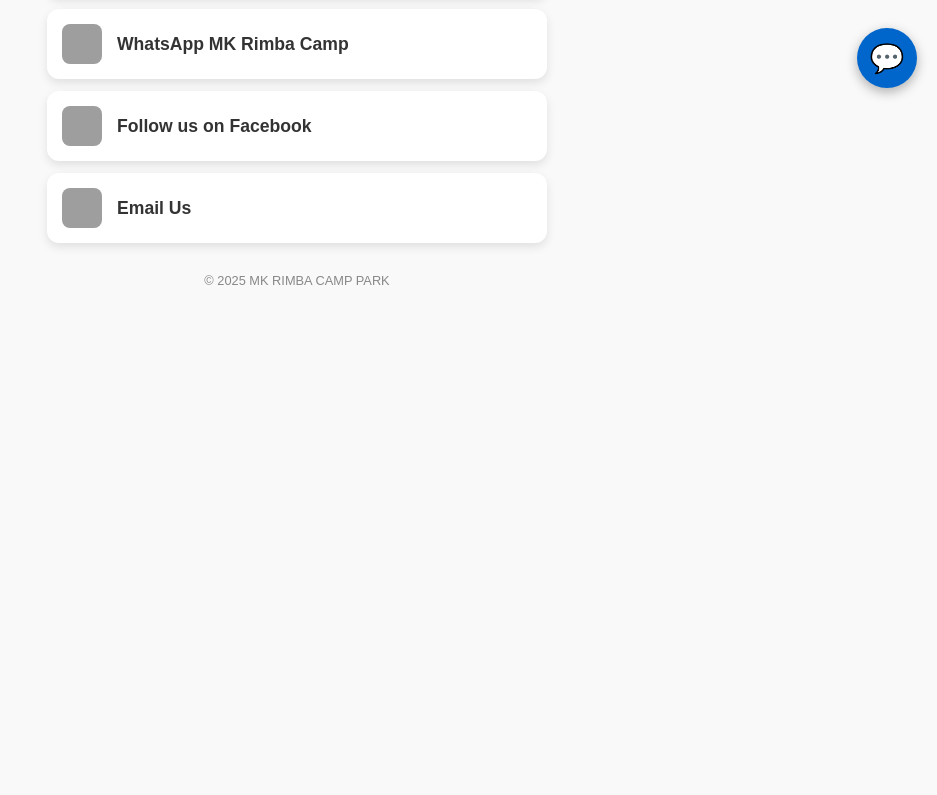
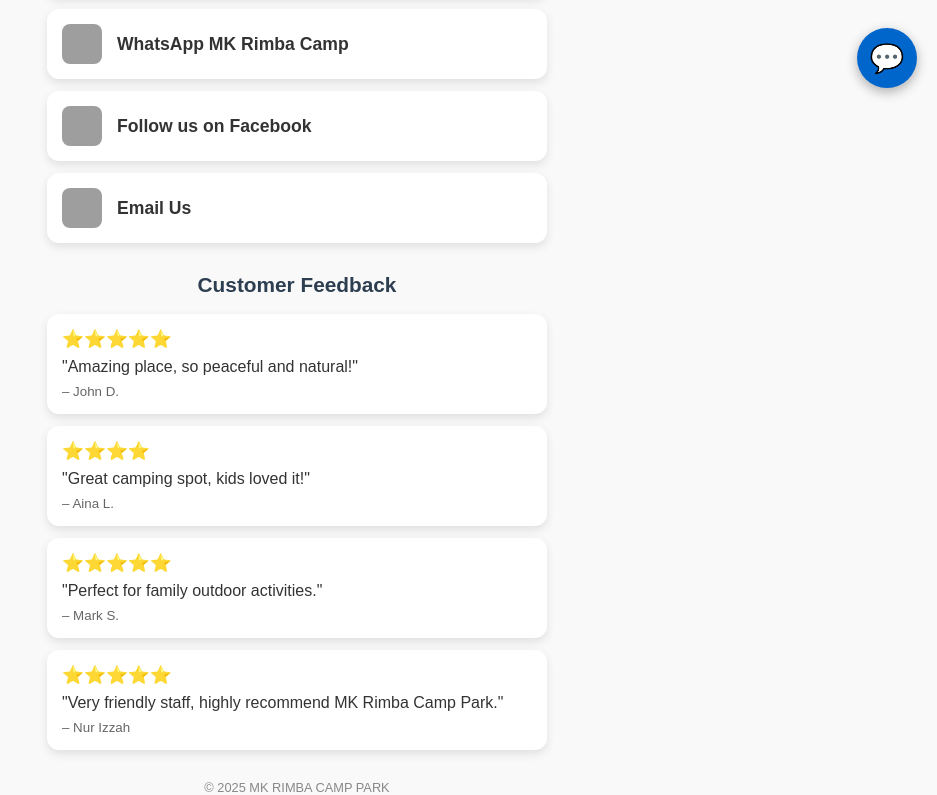
Before and after one commit to Shafiqaiman0104/Try, a plain HTML site: page Lp.html in a window 1280 px wide. Shown: the part 692-1487 px from the top of the page, without its empty margins (343-1280 px from the left). Before the commit the page ends 980 px from the top, so only its background shows below. Drawn offline with Linux system fonts and the light colour scheme; grey boxes are pictures that could not be loaded.

Commit message:
Update Lp.html

```diff
--- a/Lp.html
+++ b/Lp.html
@@ -235,6 +235,10 @@
       <span>Email Us</span>
     </a>
 
+    <!-- Reviews Section -->
+<h2 style="margin-top:30px; font-size:1.3rem; color:#2c3e50;">Customer Feedback</h2>
+<div id="reviews"></div>
+
     <div class="footer">
       © 2025 MK RIMBA CAMP PARK
     </div>
@@ -294,6 +298,29 @@
     window.addEventListener("load", () => {
       updateCarousel();
     });
+
+      const reviews = [
+    { author: "John D.", rating: 5, text: "Amazing place, so peaceful and natural!" },
+    { author: "Aina L.", rating: 4, text: "Great camping spot, kids loved it!" },
+    { author: "Mark S.", rating: 5, text: "Perfect for family outdoor activities." },
+    { author: "Nur Izzah", rating: 5, text: "Very friendly staff, highly recommend MK Rimba Camp Park." }
+  ];
+
+  const reviewsContainer = document.getElementById("reviews");
+
+  reviews.forEach(r => {
+    const stars = "⭐".repeat(r.rating);
+    const card = document.createElement("div");
+    card.className = "card";
+    card.style.flexDirection = "column";
+    card.style.alignItems = "flex-start";
+    card.innerHTML = `
+      <span style="font-size:1.1rem; color:#f39c12;">${stars}</span>
+      <p style="margin:8px 0; color:#333;">"${r.text}"</p>
+      <small style="color:#666;">– ${r.author}</small>
+    `;
+    reviewsContainer.appendChild(card);
+  });
   </script>
 </body>
 </html>
```
